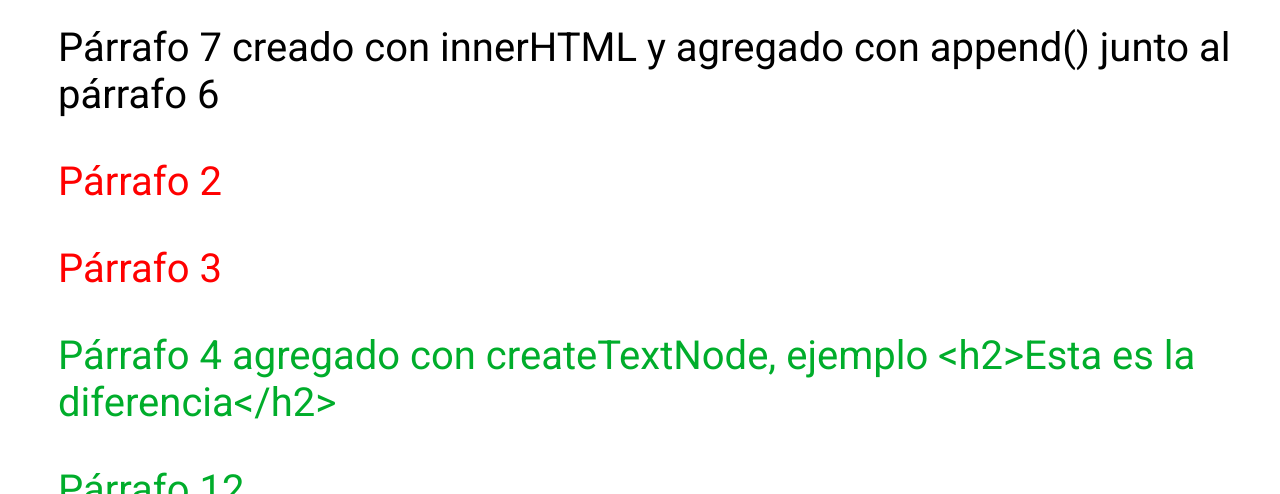
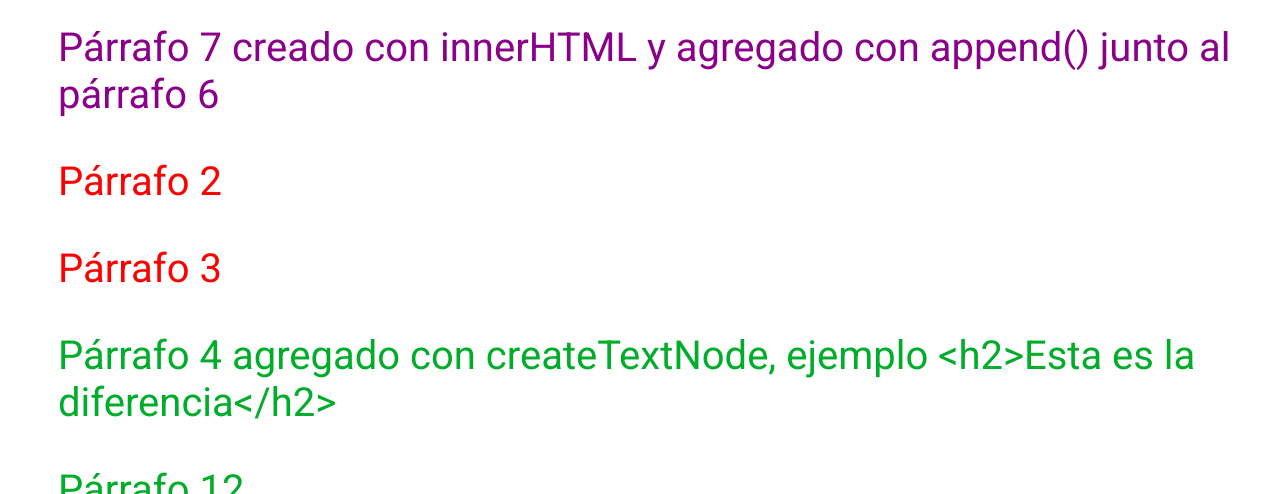
Before and after one commit to VillegasCode/JavaScript-Course, a plain HTML site: page 23-insertAdjencentElement-setAtribute/index.html in a window 1280 px wide. Shown: the part 606-1100 px from the top of the page. Drawn offline with Linux system fonts and the light colour scheme.

Commit message:
Creación de ID parrafoSiete

```diff
--- a/23-insertAdjencentElement-setAtribute/styles.css
+++ b/23-insertAdjencentElement-setAtribute/styles.css
@@ -25,3 +25,6 @@ p{
 .dinamicos{
   color:rgb(0, 173, 43);
 }
+#parrafoSiete{
+  color:darkmagenta;
+}
```
